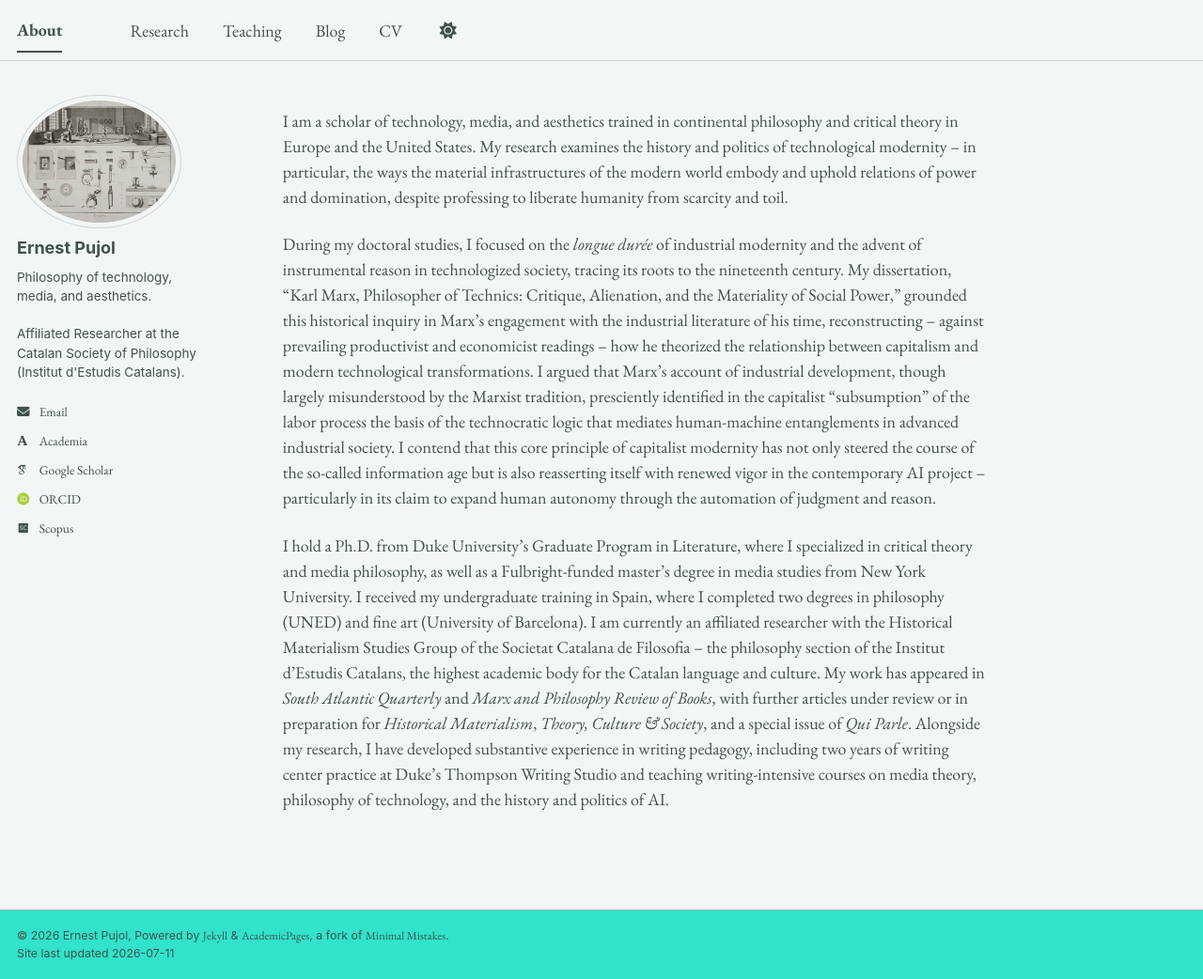
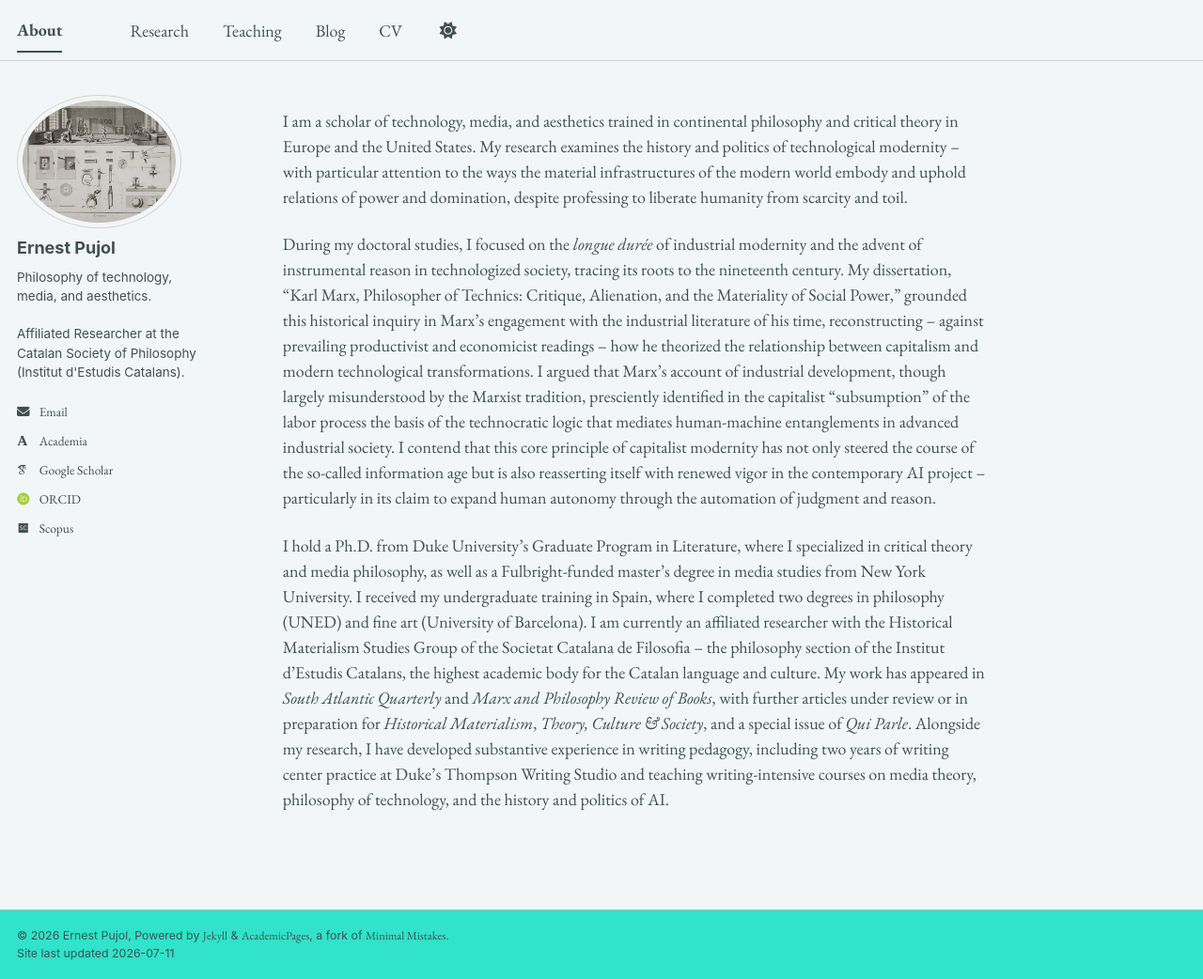
Before and after one commit to epujol90/epujol90.github.io, a Jekyll site: the page built from _pages/about.md, in a window 1280 px wide and 1042 px high. Shown: the whole window at 94% size. Built offline with Jekyll 4.4.1, drawn with Linux system fonts in a browser that asks for light colours; some web fonts are replaced; a script bundle is joined from its source files by our own code; library files that are not in the unit come from our copies.

Commit message:
Update about.md

```diff
--- a/_pages/about.md
+++ b/_pages/about.md
@@ -6,7 +6,7 @@ redirect_from:
   - /about/
   - /about.html
 ---
-I am a scholar of technology, media, and aesthetics trained in continental philosophy and critical theory in Europe and the United States. My research examines the history and politics of technological modernity -- in particular, the ways the material infrastructures of the modern world embody and uphold relations of power and domination, despite professing to liberate humanity from scarcity and toil.
+I am a scholar of technology, media, and aesthetics trained in continental philosophy and critical theory in Europe and the United States. My research examines the history and politics of technological modernity -- with particular attention to the ways the material infrastructures of the modern world embody and uphold relations of power and domination, despite professing to liberate humanity from scarcity and toil.
 
 During my doctoral studies, I focused on the _longue durée_ of industrial modernity and the advent of instrumental reason in technologized society, tracing its roots to the nineteenth century. My dissertation, “Karl Marx, Philosopher of Technics: Critique, Alienation, and the Materiality of Social Power,” grounded this historical inquiry in Marx’s engagement with the industrial literature of his time, reconstructing -- against prevailing productivist and economicist readings -- how he theorized the relationship between capitalism and modern technological transformations. I argued that Marx’s account of industrial development, though largely misunderstood by the Marxist tradition, presciently identified in the capitalist "subsumption" of the labor process the basis of the technocratic logic that mediates human-machine entanglements in advanced industrial society. I contend that this core principle of capitalist modernity has not only steered the course of the so-called information age but is also reasserting itself with renewed vigor in the contemporary AI project -- particularly in its claim to expand human autonomy through the automation of judgment and reason.
 
```
